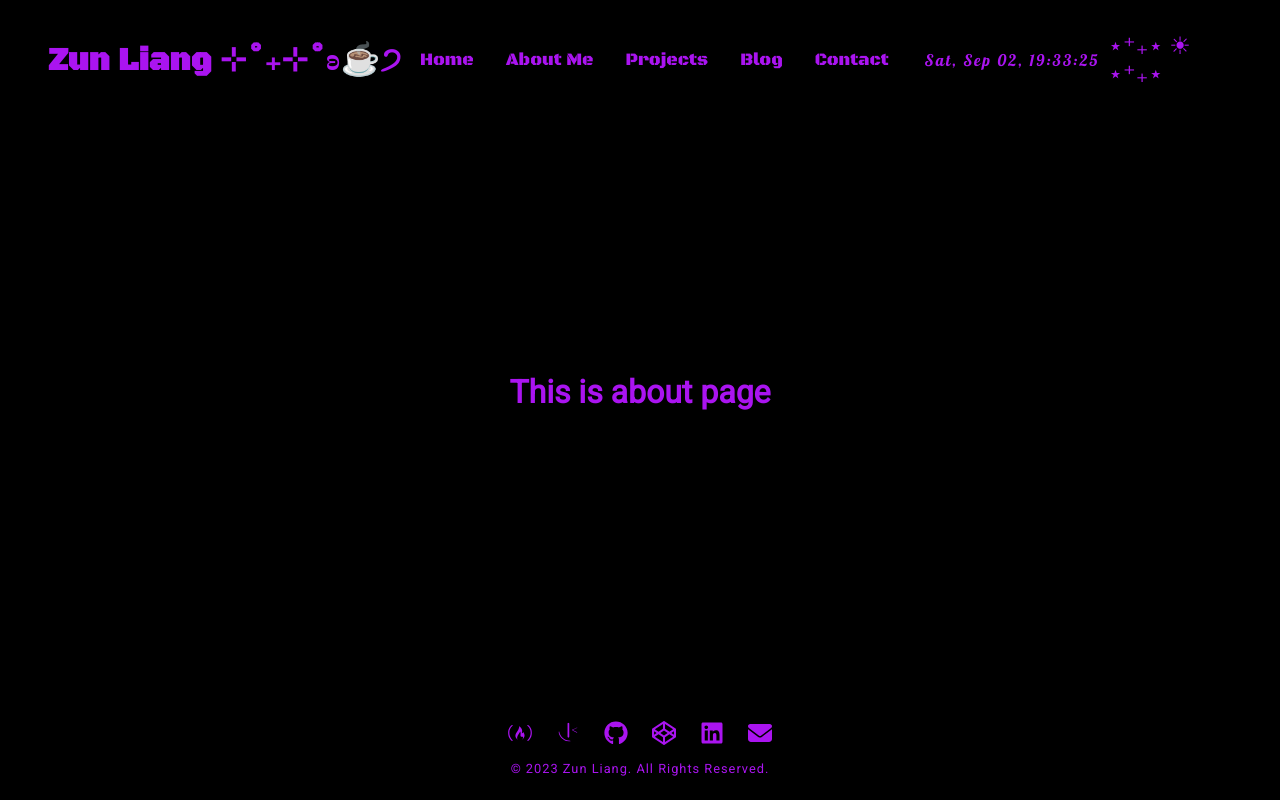
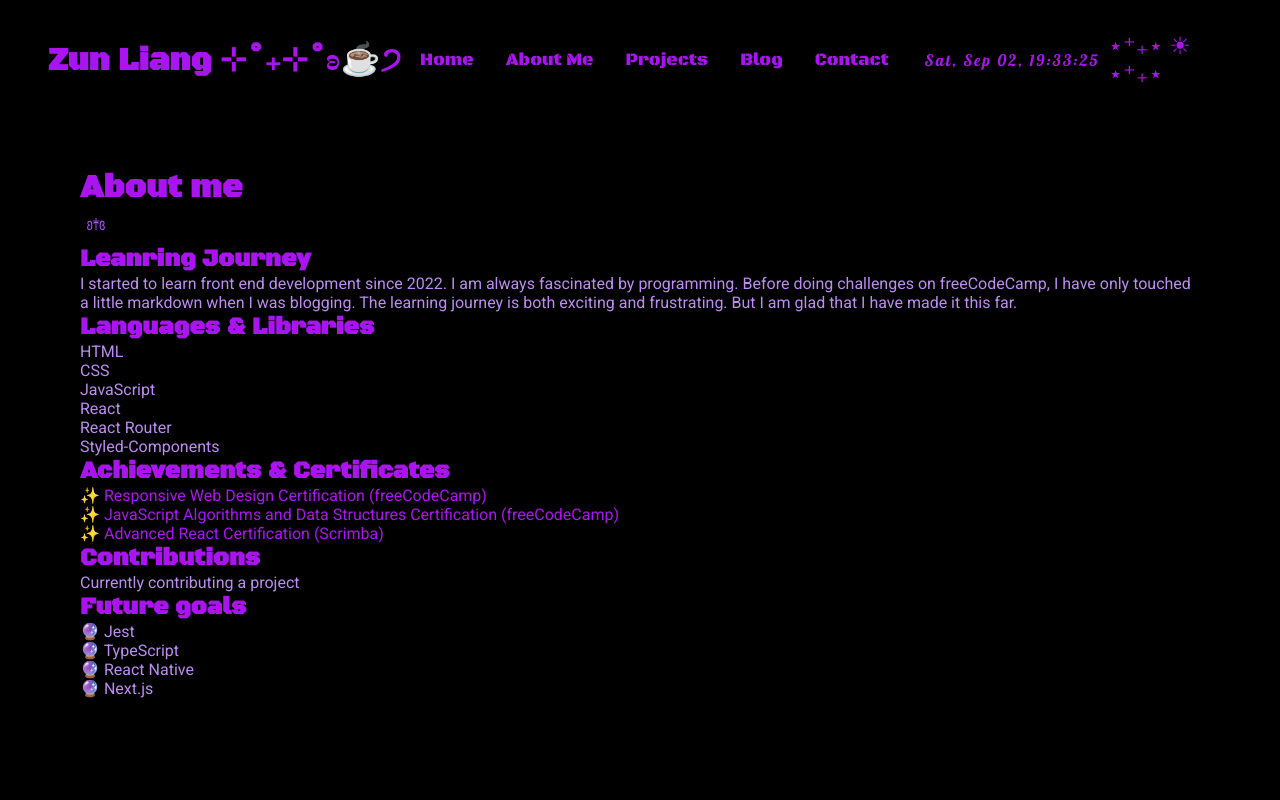
Before and after one commit to zun-liang/portfolio, a React (Vite) app: page /about in a window 1280 px wide. Built offline with nearby package versions, Linux system fonts and the light colour scheme.

Commit message:
update about page

```diff
--- a/src/App.jsx
+++ b/src/App.jsx
@@ -11,7 +11,7 @@ import { Routes, Route } from "react-router-dom";
 
 const AppContainer = styled.div`
   width: 100vw;
-  height: 100vh;
+  min-height: 100vh;
   background-color: ${(props) => (props.$theme ? "white" : "black")};
   display: flex;
   flex-direction: column;
--- a/src/components/Layout.jsx
+++ b/src/components/Layout.jsx
@@ -6,7 +6,7 @@ import Header from "./Header";
 
 const LayoutContainer = styled.div`
   width: 100vw;
-  height: 100vh;
+  min-height: 100vh;
   display: flex;
   flex-direction: column;
   justify-content: space-between;
--- a/src/index.css
+++ b/src/index.css
@@ -17,6 +17,8 @@ html, body {
   width: 100vw;
   height: 100%;
   min-height: 100vh;
+  overflow-x: hidden;
+  /*background-color: #000000;*/
   font-size: 14px;
   font-family: 'Roboto', sans-serif;
   color: var(--focus1);
--- a/src/pages/About.jsx
+++ b/src/pages/About.jsx
@@ -1,5 +1,115 @@
+import styled from "styled-components";
+import Logo from "../../public/apple-touch-icon.png";
+
+const AboutContainer = styled.div`
+  width: 100%;
+  height: 100%;
+  padding: 5rem;
+`;
+const StyledH1 = styled.h1`
+  font-family: "Black Ops One", cursive;
+`;
+const StyledImg = styled.img`
+  width: 2rem;
+  height: 2rem;
+  animation: rotateAnimation 4s linear infinite;
+  @keyframes rotateAnimation {
+    0% {
+      transform: rotateY(0deg);
+    }
+    100% {
+      transform: rotateY(360deg);
+    }
+  }
+`;
+const StyledH2 = styled.h2`
+  font-family: "Black Ops One", cursive;
+`;
+const StyledLink = styled.a`
+  text-decoration: none;
+  &:link,
+  &:visited {
+    color: var(--focus1);
+  }
+`;
+const StyledP = styled.p`
+  color: var(--focus2);
+`;
+const StyledList = styled.ul``;
+const StyledListItem = styled.li`
+  list-style: none;
+  color: var(--focus2);
+`;
 const About = () => {
-  return <h1>This is about page</h1>;
+  return (
+    <AboutContainer>
+      <StyledH1>About me</StyledH1>
+      <StyledImg src={Logo} alt="decoration logo" />
+      <StyledH2>Leanring Journey</StyledH2>
+      <StyledP>
+        I started to learn front end development since 2022. I am always
+        fascinated by programming. Before doing challenges on freeCodeCamp, I
+        have only touched a little markdown when I was blogging. The learning
+        journey is both exciting and frustrating. But I am glad that I have made
+        it this far.
+      </StyledP>
+      <StyledH2>Languages & Libraries</StyledH2>
+      <StyledList>
+        <StyledListItem>HTML</StyledListItem>
+        <StyledListItem>CSS</StyledListItem>
+        <StyledListItem>JavaScript</StyledListItem>
+        <StyledListItem>React</StyledListItem>
+        <StyledListItem>React Router</StyledListItem>
+        <StyledListItem>Styled-Components</StyledListItem>
+      </StyledList>
+      <StyledH2>
+        <StyledLink
+          target="_blank"
+          href="https://github.com/zun-liang/certificates-achievements-archive"
+        >
+          Achievements & Certificates
+        </StyledLink>
+      </StyledH2>
+      <StyledList>
+        <StyledListItem>
+          <StyledLink
+            target="_blank"
+            href="https://www.freecodecamp.org/certification/zun-liang/responsive-web-design"
+          >
+            ✨ Responsive Web Design Certification (freeCodeCamp)
+          </StyledLink>
+        </StyledListItem>
+        <StyledListItem>
+          <StyledLink
+            target="_blank"
+            href="https://www.freecodecamp.org/certification/zun-liang/javascript-algorithms-and-data-structures"
+          >
+            ✨ JavaScript Algorithms and Data Structures Certification
+            (freeCodeCamp)
+          </StyledLink>
+        </StyledListItem>
+        <StyledListItem>
+          <StyledLink
+            target="_blank"
+            href="https://scrimba.com/certificate/u9enxdu5/greact"
+          >
+            ✨ Advanced React Certification (Scrimba)
+          </StyledLink>
+        </StyledListItem>
+      </StyledList>
+      <StyledP></StyledP>
+      <StyledH2>Contributions</StyledH2>
+      <StyledP>Currently contributing a project</StyledP>
+      <StyledH2>Future goals</StyledH2>
+      <StyledList>
+        <StyledListItem>🔮 Jest</StyledListItem>
+        <StyledListItem>🔮 TypeScript</StyledListItem>
+        <StyledListItem>🔮 React Native</StyledListItem>
+        <StyledListItem>🔮 Next.js</StyledListItem>
+      </StyledList>
+      <StyledP></StyledP>
+    </AboutContainer>
+  );
 };
 
 export default About;
```
